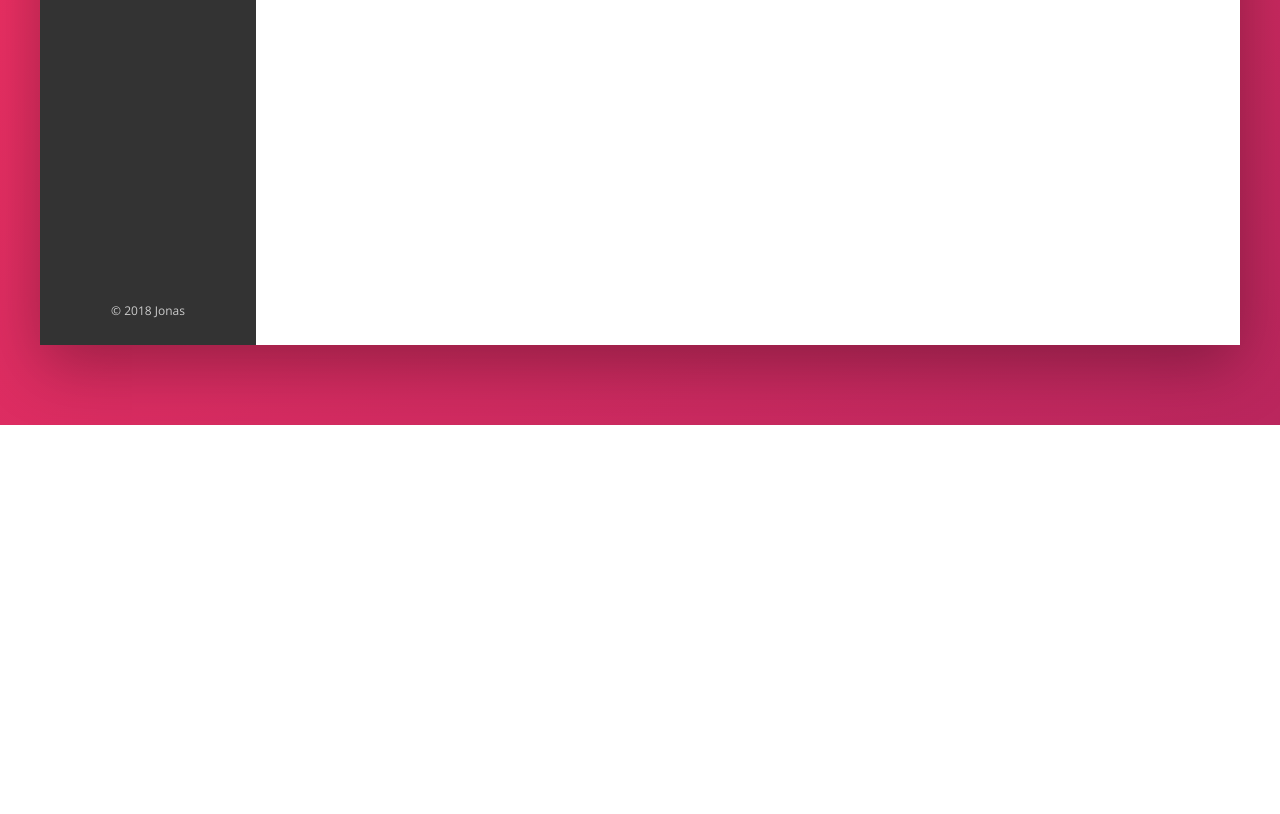
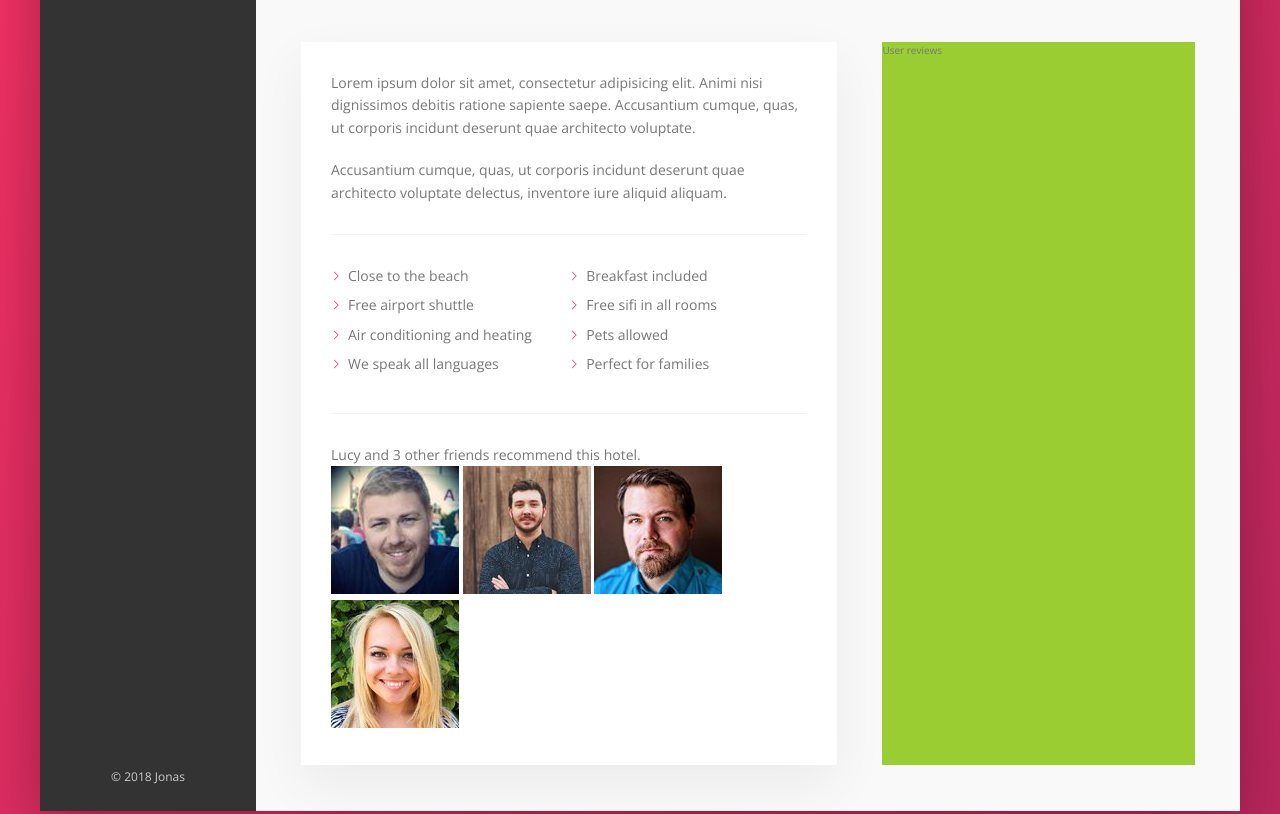
Before and after one commit to erichodges/css_study2, a website: page index.html in a window 1280 px wide. Shown: the part 605-1419 px from the top of the page. Before the commit the page ends 1030 px from the top, so only its background shows below. Drawn offline with nearby package versions, Linux system fonts and the light colour scheme.

Commit message:
added List items

```diff
--- a/index.html
+++ b/index.html
@@ -131,8 +131,43 @@
               <div class="overview__rating-average">8.6</div>
               <div class="overview__rating-count">429 votes</div>
             </div>
+          </div>
 
+          <div class="detail">
+            <div class="description">
+              <p class="paragraph">
+                 Lorem ipsum dolor sit amet, consectetur adipisicing elit. Animi nisi dignissimos debitis ratione sapiente saepe. Accusantium cumque, quas, ut corporis incidunt deserunt quae architecto voluptate.
+              </p>
+              <p class="paragraph">
+                 Accusantium cumque, quas, ut corporis incidunt deserunt quae architecto voluptate delectus, inventore iure aliquid aliquam.
+              </p>
+              <ul class="list">
+                <li class="list__item">Close to the beach</li>
+                <li class="list__item">Breakfast included</li>
+                <li class="list__item">Free airport shuttle</li>
+                <li class="list__item">Free sifi in all rooms</li>
+                <li class="list__item">Air conditioning and heating</li>
+                <li class="list__item">Pets allowed</li>
+                <li class="list__item">We speak all languages</li>
+                <li class="list__item">Perfect for families</li>
+              </ul>
+              <div class="recommend">
+                <p class="recommend__count">
+                  Lucy and 3 other friends recommend this hotel.
+                </p>
+                <div class="recommend__friends">
+                  <img src="img/user-3.jpg" alt="Friend 1" class="recommend__photo">
+                  <img src="img/user-4.jpg" alt="Friend 2" class="recommend__photo">
+                  <img src="img/user-5.jpg" alt="Friend 3" class="recommend__photo">
+                  <img src="img/user-6.jpg" alt="Friend 4" class="recommend__photo">
+                </div>
+              </div>
+            </div>
+            <div class="user-reviews">
+              User reviews
+            </div>
           </div>
+
         </main>
       </div>
     </div>
--- a/sass/_base.scss
+++ b/sass/_base.scss
@@ -14,6 +14,10 @@
   --color-grey-dark-3: #999;
 
   --shadow-dark: 0 2rem 6rem rgba(0,0,0,.3);
+  --shadow-light: 0 2rem 5rem rgba(0,0,0,.06);
+
+  --line: 1px solid var(--color-grey-light-2);
+
 }
 
 * {
--- a/sass/_components.scss
+++ b/sass/_components.scss
@@ -215,7 +215,7 @@
 .overview {
   display: flex;
   align-items: center;
-  border-bottom: 1px solid var(--color-grey-light-2);
+  border-bottom: var(--line);
 
   &__heading {
     font-size: 2.25rem;
@@ -317,3 +317,56 @@
     box-shadow: none;
   }
 }
+
+
+///////////////////////
+// PARAGRAPH
+.paragraph:not(:last-of-type) {
+  margin-bottom: 2rem;
+}
+
+
+
+
+///////////////////////
+// lIST
+.list {
+  list-style: none;
+  margin: 3rem 0;
+  padding: 3rem 0;
+  border-top: var(--line);
+  border-bottom: var(--line);
+  display: flex;
+  flex-wrap: wrap;
+
+  &__item {
+    flex: 0 0 50%;
+    margin-bottom: .7rem;
+  }
+
+  &__item::before {
+    content:"";
+    display: inline-block;
+    height: 1rem;
+    width: 1rem;
+    margin-right: .7rem;
+
+    // Older browsers
+    // background-image: url(../img/chevron-thin-right.svg);
+    // background-size: cover;
+
+    //Newer browsers - masks
+    background-color: var(--color-primary);
+    -webkit-mask-image: url(../img/chevron-thin-right.svg);
+    -webkit-mask-size: cover;
+
+    mask-image: url(../img/chevron-thin-right.svg);
+    mask-size: cover;
+  }
+
+}
+
+
+
+///////////////////////
+// RECOMMEND
--- a/sass/_layout.scss
+++ b/sass/_layout.scss
@@ -11,7 +11,7 @@
   font-size: 1.4rem;
   height: 7rem;
   background-color: #fff;
-  border-bottom: 1px solid var(--color-grey-light-2);
+  border-bottom: var(--line);
 
   display: flex;
   justify-content: space-between;
@@ -36,9 +36,28 @@
 .hotel-view {
   background-color: #fff;
 
-  // FOR TESTING
-
-  height: 80rem;
-
   flex: 1;
 }
+
+
+.detail {
+  display: flex;
+  padding: 4.5rem;
+  background-color: var(--color-grey-light-1);
+  border-bottom: var(--line);
+}
+
+.description {
+  font-size: 1.4rem;
+  background-color: #fff;
+  box-shadow: var(--shadow-light);
+  padding: 3rem;
+  flex: 0 0 60%;
+  margin-right: 4.5rem;
+
+}
+
+.user-reviews {
+  background-color: yellowgreen;
+  flex: 1;
+}
```
Also changed, not shown: css/style.css.
